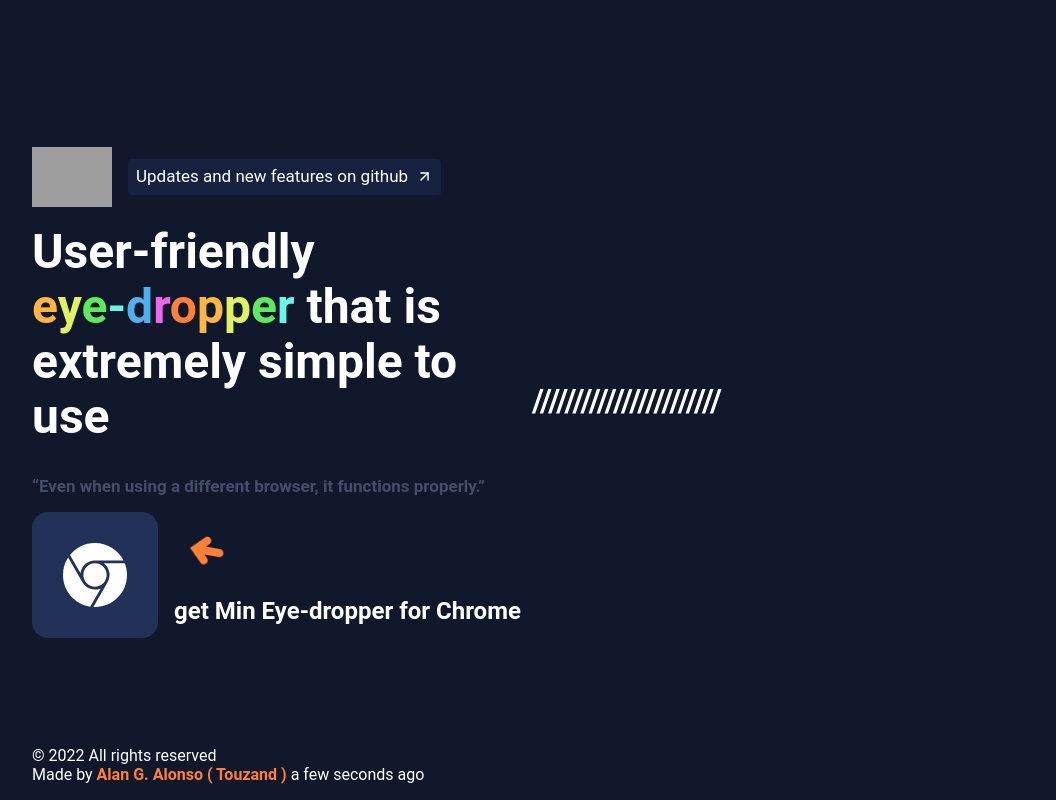
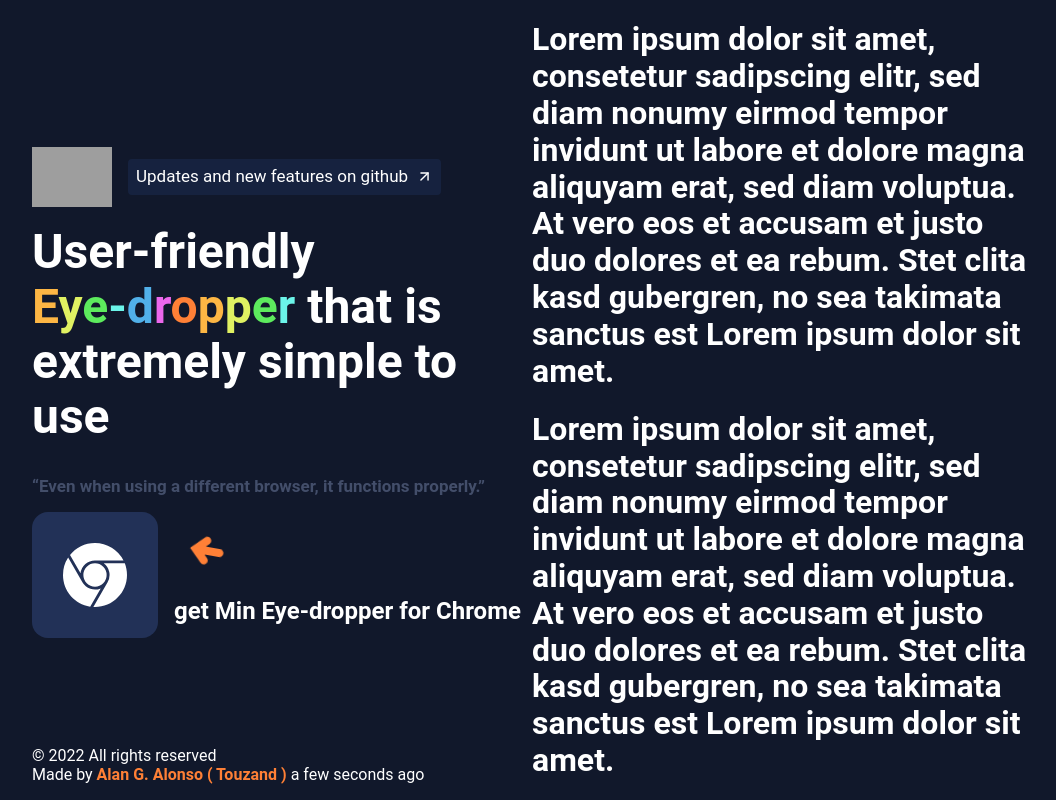
Before and after one commit to Touzand/eye-dropper-client, a React (Vite) app: page / in a window 1280 px wide. Shown: the whole page, without its empty margins (108-1164 px from the left). Built offline with nearby package versions, Linux system fonts and the light colour scheme; grey boxes are pictures that could not be loaded.

Commit message:
css grid bug fixed

```diff
--- a/src/components/Left/index.jsx
+++ b/src/components/Left/index.jsx
@@ -14,7 +14,7 @@ const LeftContainer = () => {
       <Title>
         User-friendly
         <br/>
-        <span> e</span>
+        <span> E</span>
         <span>y</span>
         <span>e</span>
         <span>-</span>
--- a/src/components/Left/style.js
+++ b/src/components/Left/style.js
@@ -2,6 +2,7 @@ import styled, { keyframes } from "styled-components";
 
 export const Container = styled.div`
   display: flex;
+  //justify-content:center;
   flex-direction: column;
 `;
 
@@ -178,7 +179,7 @@ export const MadeBy = styled.p`
 `;
 
 export const FooterLeft = styled.div`
-  position: absolute;
+  position: fixed;
   bottom: 1rem;
 
   p {
--- a/src/components/Right/index.jsx
+++ b/src/components/Right/index.jsx
@@ -1,10 +1,23 @@
-import {} from "./style.js";
+import { Container } from "./style.js";
 
 const RightContainer = () => {
   return (
-    <div>
-      <h1>///////////////////////</h1>
-    </div>
+<Container>
+      <h1>
+        Lorem ipsum dolor sit amet, consetetur sadipscing elitr, sed diam nonumy
+        eirmod tempor invidunt ut labore et dolore magna aliquyam erat, sed diam
+        voluptua. At vero eos et accusam et justo duo dolores et ea rebum. Stet
+        clita kasd gubergren, no sea takimata sanctus est Lorem ipsum dolor sit
+        amet.
+      </h1>
+      <h1>
+        Lorem ipsum dolor sit amet, consetetur sadipscing elitr, sed diam nonumy
+        eirmod tempor invidunt ut labore et dolore magna aliquyam erat, sed diam
+        voluptua. At vero eos et accusam et justo duo dolores et ea rebum. Stet
+        clita kasd gubergren, no sea takimata sanctus est Lorem ipsum dolor sit
+        amet.
+      </h1>
+    </Container>
   );
 };
 
--- a/src/components/Right/style.js
+++ b/src/components/Right/style.js
@@ -0,0 +1,6 @@
+import styled from "styled-components";
+
+export const Container = styled.div`
+      height: 100vh;
+    overflow-y: auto;
+`
--- a/src/index.css
+++ b/src/index.css
@@ -19,6 +19,19 @@ html{
   font-family: 'Roboto',sans-serif;
 }
 
+html {
+    overflow: scroll;
+    overflow-x: hidden;
+}
+::-webkit-scrollbar {
+    width: 0;  /* Remove scrollbar space */
+    background: transparent;  /* Optional: just make scrollbar invisible */
+}
+/* Optional: show position indicator in red */
+::-webkit-scrollbar-thumb {
+    background: #FF0000;
+}
+
 body{
 margin:0;
 }
```
Also changed, not shown: 2 other files (tests, documents, lock files or other folders).
